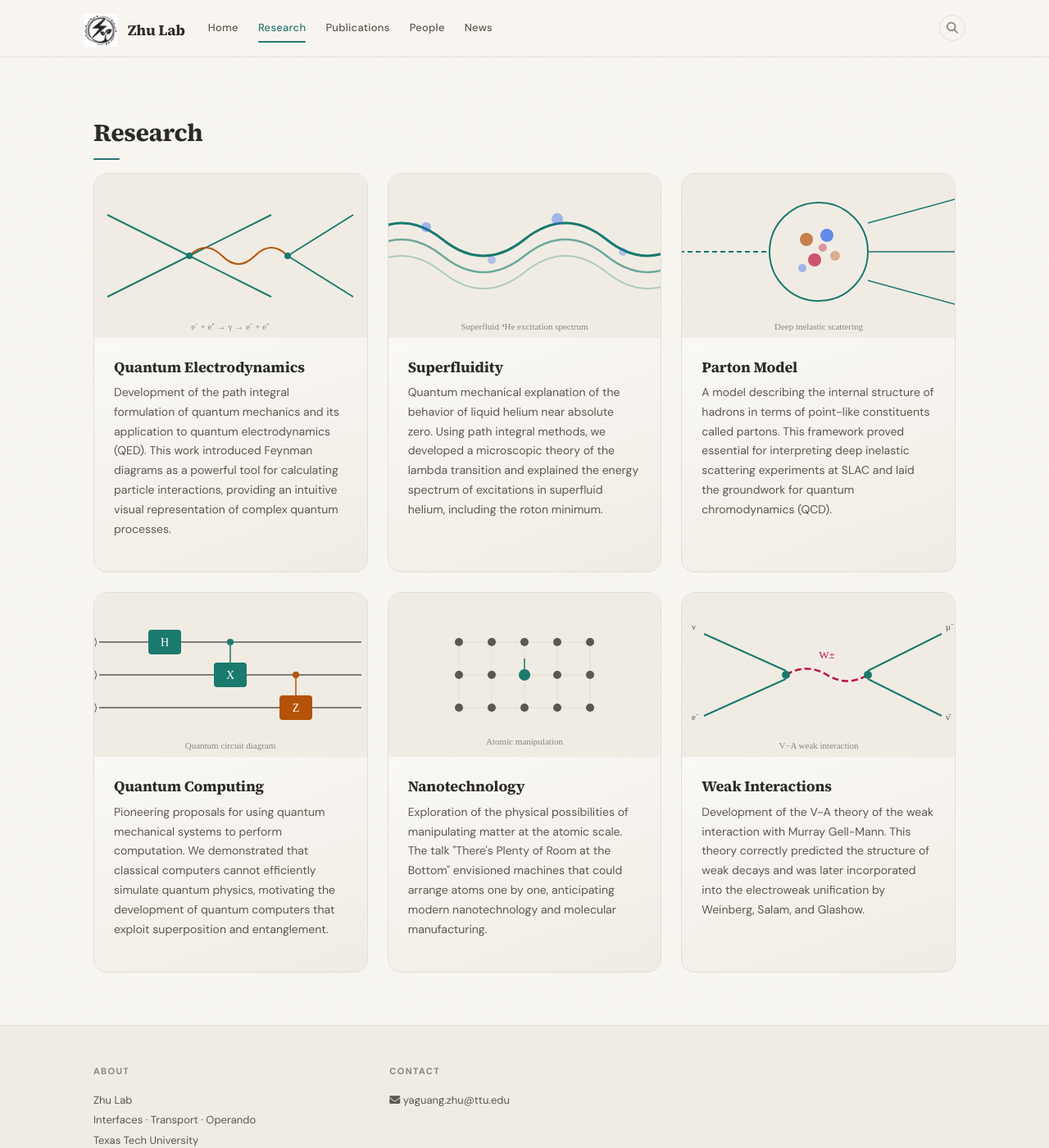
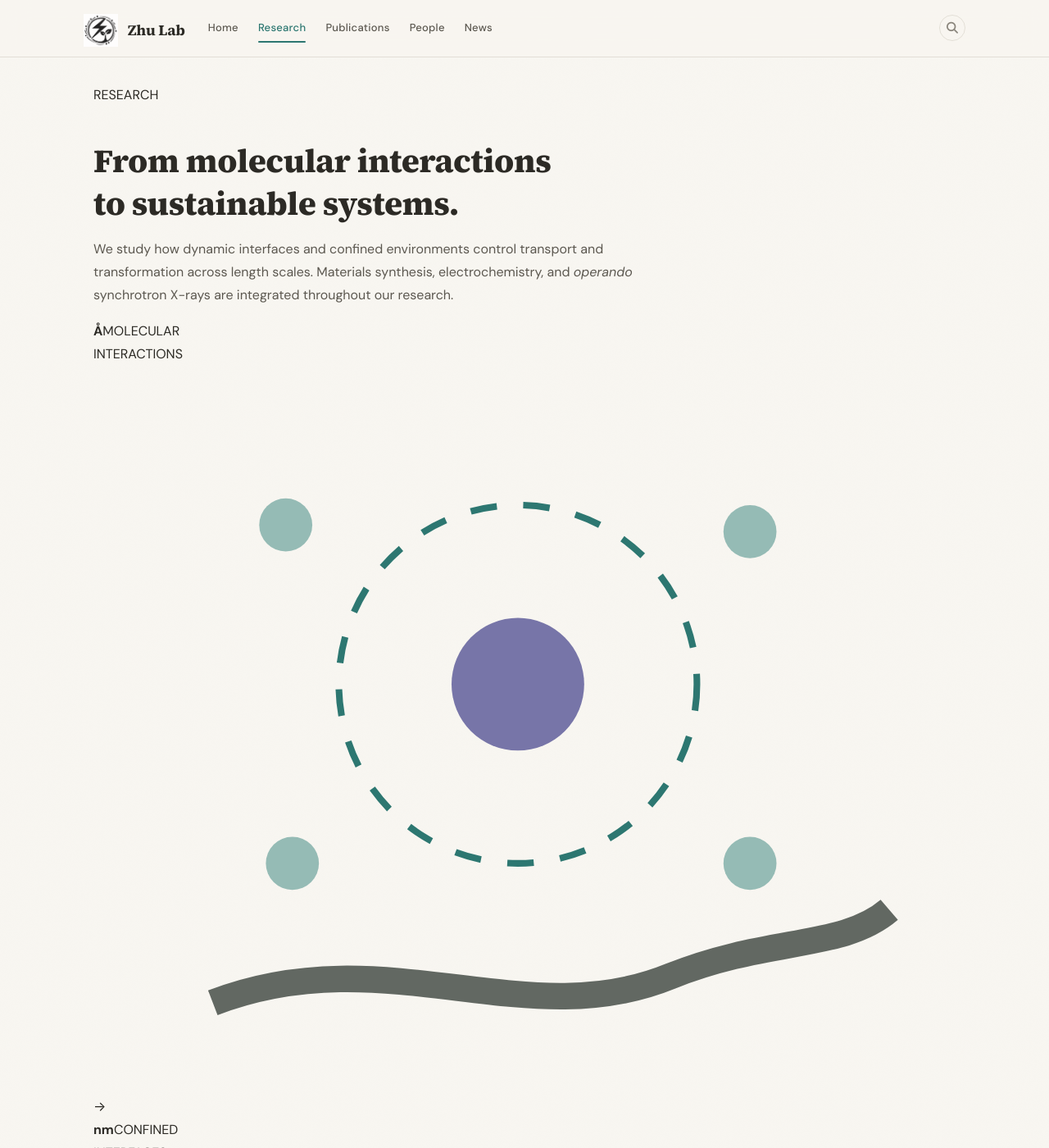
Before and after one commit to yaguangzhu94-byte/zhuinterfaces, a Jekyll site: the page built from _pages/research.md, in a window 1280 px wide and 1400 px high. Shown: the whole window at 82% size. Built offline with Jekyll 4.4.1, drawn with Linux system fonts in a browser that asks for light colours; a style sheet for code colours, icons or effects is not loaded; some of the changed text lies outside the part shown.

Commit message:
Redesign research page around interfaces and confined transport

```diff
--- a/_pages/research.md
+++ b/_pages/research.md
@@ -5,56 +5,74 @@ sitemap: false
 permalink: /research/
 ---
 
-## Research
+<div class="zhu-research-page">
 
-<div class="research-grid">
+<section class="research-hero">
+  <div class="research-hero-copy">
+    <div class="research-kicker">RESEARCH</div>
+    <h1>From molecular interactions<br>to <span>sustainable systems.</span></h1>
+    <p>We study how dynamic interfaces and confined environments control transport and transformation across length scales. Materials synthesis, electrochemistry, and <em>operando</em> synchrotron X-rays are integrated throughout our research.</p>
+  </div>
 
-<div class="research-card">
-<img src="{{ site.url }}{{ site.baseurl }}/images/research/qed.svg" class="research-thumb" alt="Feynman diagram">
-<div class="research-body">
-<h4 class="research-title">Quantum Electrodynamics</h4>
-<p class="research-desc">Development of the path integral formulation of quantum mechanics and its application to quantum electrodynamics (QED). This work introduced Feynman diagrams as a powerful tool for calculating particle interactions, providing an intuitive visual representation of complex quantum processes.</p>
-</div>
-</div>
+  <div class="research-scale-strip" aria-label="Research across scales">
+    <div class="rs-item"><b>Å</b><span>MOLECULAR<br>INTERACTIONS</span><svg viewBox="0 0 130 110"><circle cx="64" cy="48" r="10" fill="#7775a8"/><circle cx="64" cy="48" r="27" fill="none" stroke="#2d7771" stroke-dasharray="4 4"/><g fill="#95bbb5"><circle cx="29" cy="24" r="4"/><circle cx="99" cy="25" r="4"/><circle cx="30" cy="75" r="4"/><circle cx="99" cy="75" r="4"/></g><path d="M18 96 C44 86 65 101 87 92 C102 86 113 88 120 82" fill="none" stroke="#626862" stroke-width="4"/></svg></div>
+    <div class="rs-arrow">→</div>
+    <div class="rs-item"><b>nm</b><span>CONFINED<br>INTERFACES</span><svg viewBox="0 0 130 110"><path d="M8 31 C42 23 88 35 122 27 M8 57 C42 49 88 61 122 53 M8 83 C42 75 88 87 122 79" fill="none" stroke="#2d7771" stroke-width="4"/><circle cx="47" cy="43" r="5" fill="#d97a5d"/><circle cx="83" cy="68" r="5" fill="#7775a8"/><path d="M29 74 C55 61 73 58 100 42" stroke="#d97a5d" stroke-dasharray="4 4" fill="none"/></svg></div>
+    <div class="rs-arrow">→</div>
+    <div class="rs-item"><b>µm</b><span>MATERIAL<br>STRUCTURE</span><svg viewBox="0 0 130 110"><rect x="20" y="16" width="90" height="78" rx="14" fill="#dce9e5" stroke="#2d7771"/><g fill="#f7f6f0" stroke="#9fb8b3"><circle cx="46" cy="40" r="13"/><circle cx="78" cy="33" r="8"/><circle cx="91" cy="58" r="12"/><circle cx="58" cy="69" r="10"/><circle cx="88" cy="82" r="13"/></g></svg></div>
+    <div class="rs-arrow">→</div>
+    <div class="rs-item"><b>device</b><span>TRANSPORT &<br>TRANSFORMATION</span><svg viewBox="0 0 130 110"><rect x="16" y="22" width="14" height="66" rx="3" fill="#565b59"/><rect x="32" y="28" width="66" height="54" rx="6" fill="#dce9e5" stroke="#2d7771"/><rect x="62" y="28" width="6" height="54" fill="#2d7771"/><rect x="100" y="22" width="14" height="66" rx="3" fill="#565b59"/><circle cx="49" cy="46" r="4" fill="#d97a5d"/><circle cx="82" cy="44" r="4" fill="#7775a8"/><circle cx="47" cy="68" r="3" fill="#7775a8"/><circle cx="85" cy="67" r="3" fill="#d97a5d"/></svg></div>
+    <div class="rs-arrow">→</div>
+    <div class="rs-item"><b>system</b><span>SUSTAINABILITY &<br>CIRCULARITY</span><svg viewBox="0 0 130 110"><circle cx="65" cy="55" r="40" fill="none" stroke="#5b8c62" stroke-width="4"/><path d="M88 21 l12 3 -8 10 M99 68 l-4 12 -9 -7 M42 90 l-11 -6 10 -7 M29 42 l3 -12 10 8" fill="#5b8c62"/><path d="M52 67 C41 52 56 38 67 57 C75 39 92 48 82 65 C71 80 60 79 52 67Z" fill="none" stroke="#5b8c62" stroke-width="2"/></svg></div>
+  </div>
 
-<div class="research-card">
-<img src="{{ site.url }}{{ site.baseurl }}/images/research/superfluidity.svg" class="research-thumb" alt="Superfluid helium">
-<div class="research-body">
-<h4 class="research-title">Superfluidity</h4>
-<p class="research-desc">Quantum mechanical explanation of the behavior of liquid helium near absolute zero. Using path integral methods, we developed a microscopic theory of the lambda transition and explained the energy spectrum of excitations in superfluid helium, including the roton minimum.</p>
-</div>
-</div>
+  <div class="research-xray-strip">
+    <div class="rx-label">OPERANDO SYNCHROTRON X-RAYS</div>
+    <div class="rx-line">
+      <span class="rx-source">◯</span><span>APXPS / XAS</span><span>SAXS / WAXS</span><span>TOMOGRAPHY</span><span>RADIOGRAPHY</span><span>DIFFRACTION</span>
+    </div>
+  </div>
+</section>
 
-<div class="research-card">
-<img src="{{ site.url }}{{ site.baseurl }}/images/research/partons.svg" class="research-thumb" alt="Parton model">
-<div class="research-body">
-<h4 class="research-title">Parton Model</h4>
-<p class="research-desc">A model describing the internal structure of hadrons in terms of point-like constituents called partons. This framework proved essential for interpreting deep inelastic scattering experiments at SLAC and laid the groundwork for quantum chromodynamics (QCD).</p>
-</div>
-</div>
+<section class="research-direction" id="interfaces">
+  <div class="direction-intro">
+    <div class="direction-number">01</div>
+    <div class="direction-label">ELECTROCHEMICAL INTERFACES</div>
+    <h2>Dynamic interfaces during electrochemical transformations.</h2>
+    <p>We investigate working electrochemical interfaces where catalysts, electrolytes, gases, ions, and phases continuously reorganize. Carbon dioxide conversion and ammonia oxidation serve as model systems for connecting interfacial evolution with transport, selectivity, and stability.</p>
+  </div>
 
-<div class="research-card">
-<img src="{{ site.url }}{{ site.baseurl }}/images/research/quantum-computing.svg" class="research-thumb" alt="Quantum circuit">
-<div class="research-body">
-<h4 class="research-title">Quantum Computing</h4>
-<p class="research-desc">Pioneering proposals for using quantum mechanical systems to perform computation. We demonstrated that classical computers cannot efficiently simulate quantum physics, motivating the development of quantum computers that exploit superposition and entanglement.</p>
-</div>
-</div>
+  <div class="direction-visuals two-up">
+    <figure class="research-figure">
+      <img src="{{ site.url }}{{ site.baseurl }}/images/research/co2-operando.svg" alt="Operando radiography and diffraction for carbon dioxide conversion">
+    </figure>
+    <figure class="research-figure">
+      <img src="{{ site.url }}{{ site.baseurl }}/images/research/ammonia-oxidation.svg" alt="Ammonia oxidation surface evolution and operando spectroscopy">
+    </figure>
+  </div>
+</section>
 
-<div class="research-card">
-<img src="{{ site.url }}{{ site.baseurl }}/images/research/nanotechnology.svg" class="research-thumb" alt="Atomic manipulation">
-<div class="research-body">
-<h4 class="research-title">Nanotechnology</h4>
-<p class="research-desc">Exploration of the physical possibilities of manipulating matter at the atomic scale. The talk "There's Plenty of Room at the Bottom" envisioned machines that could arrange atoms one by one, anticipating modern nanotechnology and molecular manufacturing.</p>
-</div>
-</div>
+<section class="research-direction" id="transport">
+  <div class="direction-intro">
+    <div class="direction-number">02</div>
+    <div class="direction-label">2D MATERIALS & CONFINED TRANSPORT</div>
+    <h2>Engineering 2D materials to control transport under confinement.</h2>
+    <p>We synthesize and assemble laminar two-dimensional materials with tunable interlayer chemistry and mesoscale organization. The central question is how hydration, confinement, defects, and orientational order collectively determine selective ion transport.</p>
+  </div>
 
-<div class="research-card">
-<img src="{{ site.url }}{{ site.baseurl }}/images/research/weak-interactions.svg" class="research-thumb" alt="Weak interaction diagram">
-<div class="research-body">
-<h4 class="research-title">Weak Interactions</h4>
-<p class="research-desc">Development of the V-A theory of the weak interaction with Murray Gell-Mann. This theory correctly predicted the structure of weak decays and was later incorporated into the electroweak unification by Weinberg, Salam, and Glashow.</p>
-</div>
-</div>
+  <div class="direction-visuals">
+    <figure class="research-figure research-figure-wide">
+      <img src="{{ site.url }}{{ site.baseurl }}/images/research/mxene-structure.svg" alt="2D material synthesis, 3D morphology, 2D scattering, and confined ion transport">
+    </figure>
+  </div>
+
+  <div class="transport-principles">
+    <div><b>SYNTHESIZE</b><span>2D building blocks · intercalation · surface chemistry</span></div>
+    <div class="principle-arrow">→</div>
+    <div><b>CHARACTERIZE</b><span>3D morphology · diffraction · scattering · spectroscopy</span></div>
+    <div class="principle-arrow">→</div>
+    <div><b>UNDERSTAND TRANSPORT</b><span>hydration · confinement · defects · ion selectivity</span></div>
+  </div>
+</section>
 
 </div>
```
